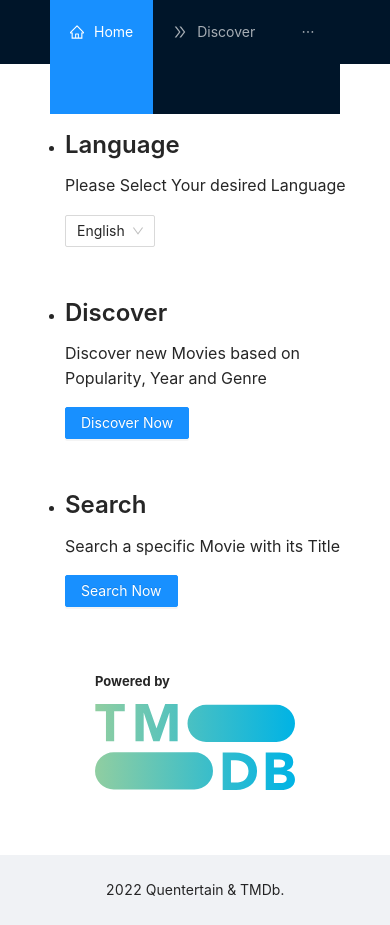
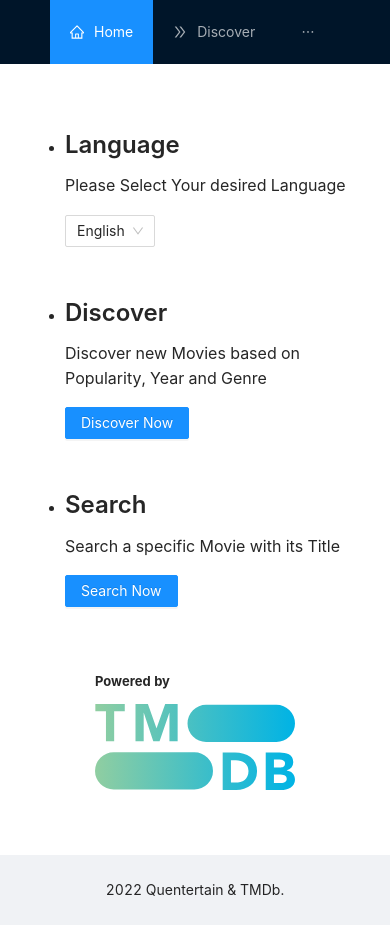
Before and after one commit to xDavide9/movies-website-frontend, a React (Create React App) app: page / in a window 390 px wide. Built offline with nearby package versions, Linux system fonts and the light colour scheme; the HTML template or start-up script is replaced by a standard one.

Commit message:
fix menu bug on mobile

```diff
--- a/src/common/CustomLayout.js
+++ b/src/common/CustomLayout.js
@@ -5,6 +5,7 @@ import {
   DoubleRightOutlined,
   HomeOutlined,
 } from "@ant-design/icons";
+import "./menu.css";
 
 const { Header, Content, Footer } = Layout;
 
--- /dev/null
+++ b/src/common/menu.css
@@ -0,0 +1,3 @@
+ul.ant-menu-overflow {
+    height: 64px;
+}
```
